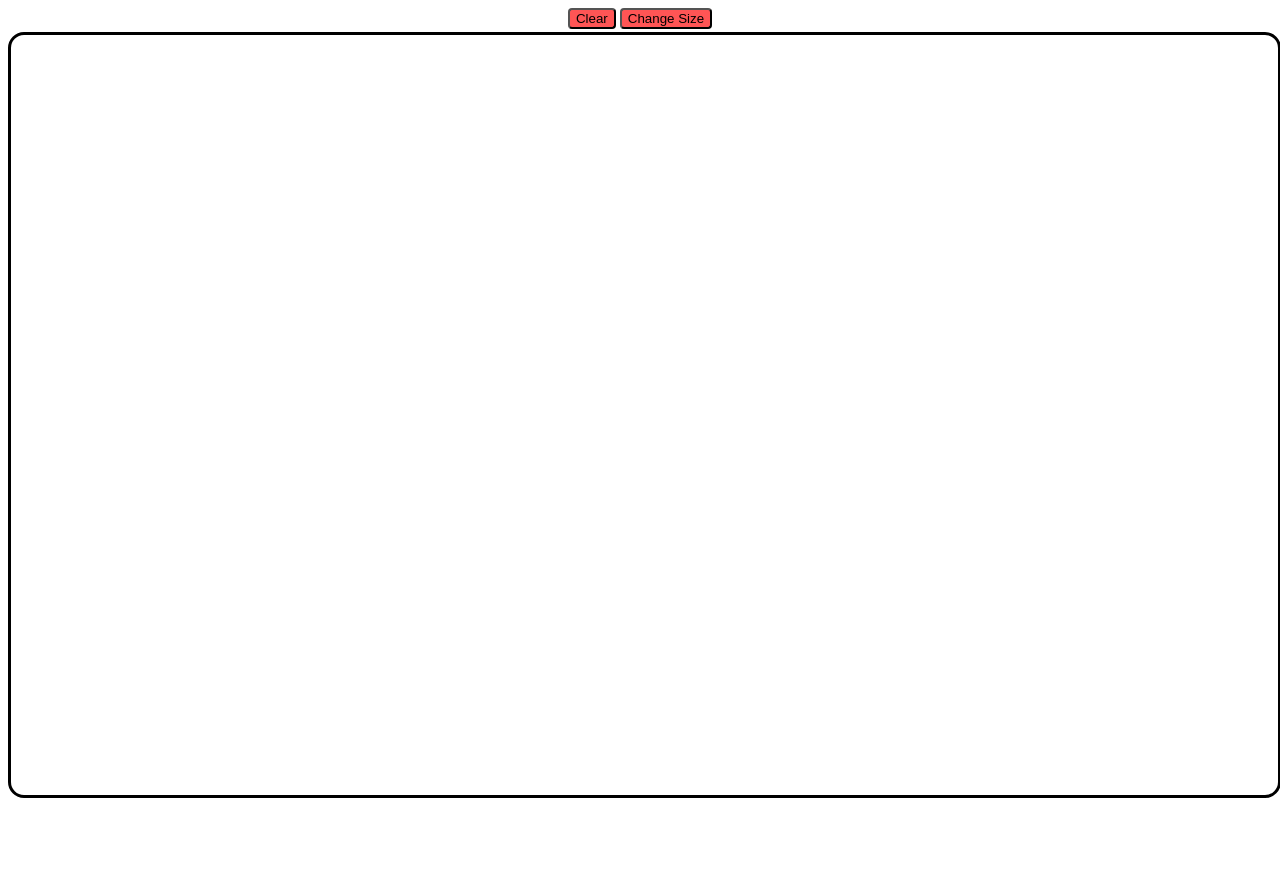
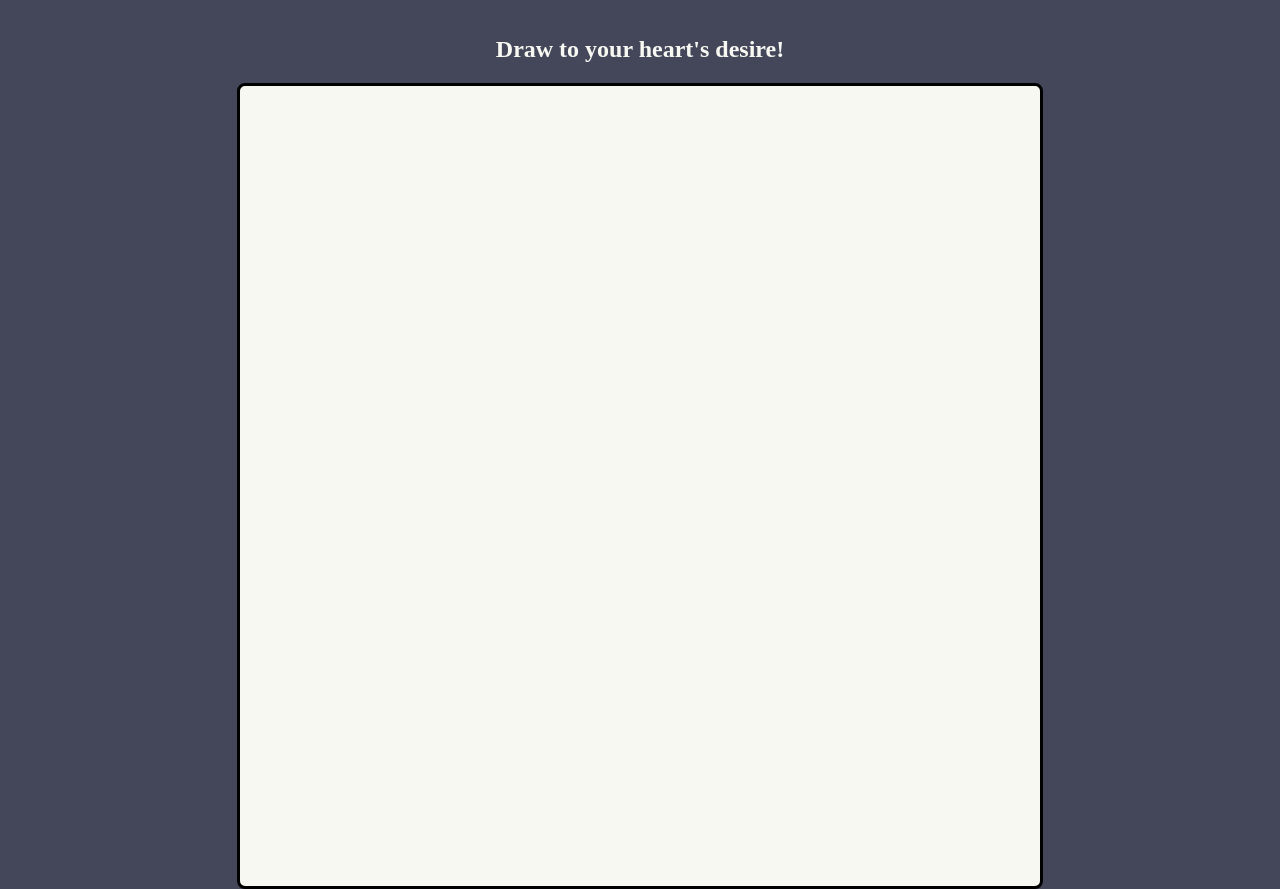
Before and after one commit to aileks/etch-a-sketch, a plain HTML site: page index.html in a window 1280 px wide. Shown: the top 889 px of the page. Before the commit the page ends 800 px from the top, so only its background shows below. Drawn offline with Linux system fonts and the light colour scheme.

Commit message:
Most of the styling is done

```diff
--- a/index.html
+++ b/index.html
@@ -7,11 +7,12 @@
         <link rel="stylesheet" href="styles.css">
     </head>
     <body>
+        <h2>Draw to your heart's desire!</h2>
+        <div id="grid-container">
+        </div>
         <div id="btns">
             <button id="clear">Clear</button>
             <button id="change-size">Change Size</button>
         </div>
-        <div id="grid-container">
-        </div>
     </body>
 </html>
--- a/script.js
+++ b/script.js
@@ -1,6 +1,6 @@
 const container = document.getElementById("grid-container");
 
-function createDivs(num = 16) {
+function createDivs(num = 32) {
   container.style.setProperty("--grid-rows", num);
   container.style.setProperty("--grid-cols", num);
 
@@ -8,7 +8,7 @@ function createDivs(num = 16) {
     let newDiv = document.createElement("div");
     newDiv.id = i + 1;
     newDiv.className = "grid";
-    newDiv.addEventListener("mouseover", () => newDiv.style.background = "black");
+    newDiv.addEventListener("mouseover", () => newDiv.style.background = "#282a36");
     container.appendChild(newDiv);
   };
 }
--- a/styles.css
+++ b/styles.css
@@ -3,25 +3,38 @@
     --grid-cols: 16;
 }
 
+
+body {
+    display: flex;
+    flex-direction: column;
+    justify-content: center;
+    align-items: center;
+    background: rgb(68, 71, 90);
+    margin: 1rem 1rem;
+    color: rgb(248, 248, 242)
+}
+
 #grid-container {
     display: grid;
+    background: rgb(248, 248, 242);
     grid-template-rows: repeat(var(--grid-rows), 1fr);
     grid-template-columns: repeat(var(--grid-cols), 1fr);
     border: solid black;
     border-width: 3px;
-    border-radius: 16px;
-    width: 99%;
-    height: 95%;
-    position: absolute;
-    margin: auto;
+    border-radius: 8px;
+    width: 50rem;
+    height: 50rem;
+    overflow: hidden;
 }
 
 #btns {
     text-align: center;
-    margin: 3px;
+    margin: 1rem 1rem;
 }
 
 button {
+    border: solid rgb(189, 147, 249);
     border-radius: 4px;
-    background: rgb(255, 85, 85);
+    background: rgb(189, 147, 249);
+    font-size: 14px;
 }
```
